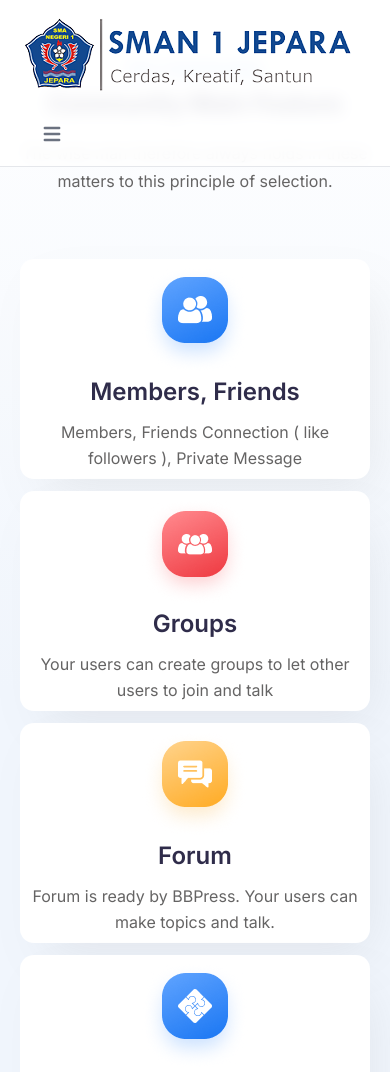
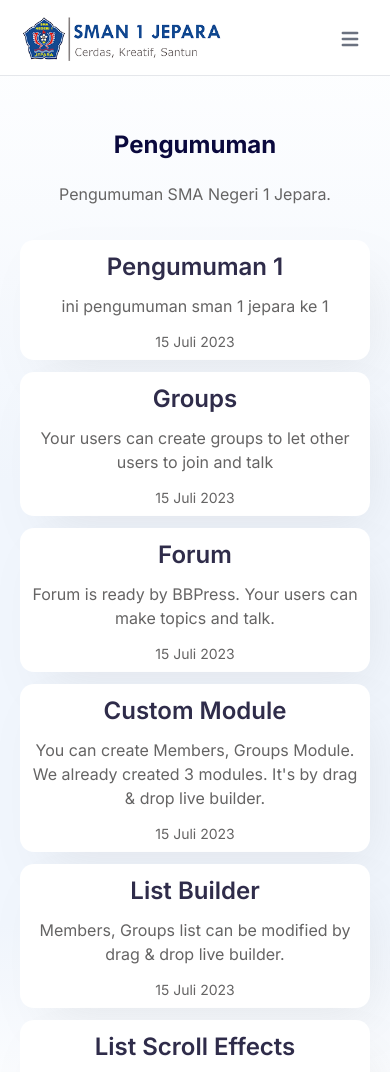
Before and after one commit to endjiansyah/smansara, a website: page index.html in a window 390 px wide. Shown: the top 1072 px of the page. Drawn offline with nearby package versions, Linux system fonts and the light colour scheme.

Commit message:
(~) ubah community menjadi pengumuman & atur responsive header & pengumuman

```diff
--- a/index.html
+++ b/index.html
@@ -4,7 +4,7 @@
     <meta charset="UTF-8">
     <meta http-equiv="X-UA-Compatible" content="IE=edge">
     <meta name="viewport" content="width=device-width, initial-scale=1.0">
-    <title>Basic Tailwind CSS</title>
+    <title>SMAN 1 Jepara</title>
 
     <!-- tailwind -->
     <script src="https://cdn.tailwindcss.com"></script>
@@ -39,8 +39,8 @@
                     <div class="menu-navigation">
                         <ul>
                             <li><a href="#!" class="active">Home</a></li>
+                            <li><a href="#!">Pengumuman</a></li>
                             <li><a href="#!">Berita</a></li>
-                            <li><a href="#!">Pengumuman</a></li>
                         </ul>
                     </div>
 
@@ -66,71 +66,82 @@
     <section id="community">
         <div class="container">
             <div class="title">
-                <h4>Our Community</h4>
-                <h2>Community Main Feature</h2>
+                <h2>Pengumuman</h2>
                 <p>
-                    The wise man therefore always holds in these matters to this principle of selection.
+                    Pengumuman SMA Negeri 1 Jepara.
                 </p>
             </div>
 
             <div class="card-box">
 
                 <div class="card">
-                    <img src="./assets/images/ico1.png" alt="icon" class="object-contain" class="object-contain">
                     <div class="text-card">
-                        <h1>Members, Friends</h1>
+                        <h1>Pengumuman 1</h1>
                         <p>
-                            Members, Friends Connection ( like followers ), Private Message
+                            ini pengumuman sman 1 jepara ke 1
+                        </p>
+                        <p class="date">
+                            15 Juli 2023
                         </p>
                     </div>
                 </div>
 
                 <div class="card">
-                    <img src="./assets/images/ico2.png" alt="icon" class="object-contain">
                     <div class="text-card">
                         <h1>Groups</h1>
                         <p>
                             Your users can create groups to let other users to join and talk
                         </p>
+                        <p class="date">
+                            15 Juli 2023
+                        </p>
                     </div>
                 </div>
 
                 <div class="card">
-                    <img src="./assets/images/ico3.png" alt="icon" class="object-contain">
                     <div class="text-card">
                         <h1>Forum</h1>
                         <p>
                             Forum is ready by BBPress. Your users can make topics and talk.
                         </p>
+                        <p class="date">
+                            15 Juli 2023
+                        </p>
                     </div>
                 </div>
 
                 <div class="card">
-                    <img src="./assets/images/ico4.png" alt="icon" class="object-contain">
                     <div class="text-card">
                         <h1>Custom Module</h1>
                         <p>
                             You can create Members, Groups Module. We already created 3 modules. It's by drag & drop live builder.
                         </p>
+                        <p class="date">
+                            15 Juli 2023
+                        </p>
                     </div>
                 </div>
 
                 <div class="card">
-                    <img src="./assets/images/ico5.png" alt="icon" class="object-contain">
                     <div class="text-card">
                         <h1>List Builder</h1>
                         <p>
                             Members, Groups list can be modified by drag & drop live builder.
                         </p>
+                        <p class="date">
+                            15 Juli 2023
+                        </p>
                     </div>
                 </div>
 
                 <div class="card">
-                    <img src="./assets/images/ico6.png" alt="icon" class="object-contain">
                     <div class="text-card">
                         <h1>List Scroll Effects</h1>
                         <p>
                             8 different scroll effects are ready. You can always change by your tastes.
+                        </p>
+                        <p class="date">
+                            15 Juli 2023
                         </p>
                     </div>
                 </div>
--- a/src/Input.css
+++ b/src/Input.css
@@ -77,6 +77,10 @@
         @apply px-5 flex justify-between flex-wrap lg:flex-nowrap items-center lg:gap-[70px] gap-5 pt-[15px] pb-[12px]
     }
 
+    #header .container img{
+        @apply h-12 lg:h-auto
+    }
+
     .hamburger{
         @apply inline-flex items-center p-2 ml-3 text-sm text-gray-500 rounded-lg lg:hidden hover:bg-gray-100 focus:outline-none focus:ring-2 focus:ring-gray-200 dark:text-gray-400 dark:hover:bg-gray-700 dark:focus:ring-gray-600
     }
@@ -146,7 +150,7 @@
 
     /* community */
     #community{
-       @apply bg-[linear-gradient(0deg,_rgba(241,_246,_253,_0)_1.63%,_#F1F6FD_20.5%,_#F1F6FD_58.57%,_#FFFFFF_100%)] pt-[60px] lg:pb-20 lg:mb-[46px]
+       @apply bg-[linear-gradient(0deg,_rgba(241,_246,_253,_0)_1.63%,_#F1F6FD_20.5%,_#F1F6FD_58.57%,_#FFFFFF_100%)] pt-[120px] lg:pb-20 lg:mb-[46px]
     }
 
     #community .title{
@@ -158,7 +162,7 @@
     }
 
     #community .title p{
-        @apply par-a mx-auto max-w-[421px] mb-16
+        @apply par-a mx-auto max-w-[421px] mb-8
     }
 
     #community .title h2{
@@ -170,7 +174,7 @@
     }
 
     #community .card{
-        @apply p-2 lg:p-7 flex bg-white md:w-[522px] h-auto rounded-[14px] shadow-[14px_22px_52px_-12px_rgba(127,_127,_127,_0.13)] items-start hover:drop-shadow-[0_4px_4px_rgba(0,0,0,0.25)] flex-wrap justify-center  md:justify-between md:flex-nowrap
+        @apply p-2 lg:py-7 lg:px-4 flex w-full bg-white md:w-[522px] h-auto rounded-[14px] shadow-[14px_22px_52px_-12px_rgba(127,_127,_127,_0.13)] items-start hover:drop-shadow-[0_4px_4px_rgba(0,0,0,0.25)] flex-wrap justify-center  md:justify-between md:flex-nowrap
     }
 
     #community .text-card{
@@ -183,7 +187,11 @@
     }
 
     #community .text-card p{
-        @apply par-b text-secondary
+        @apply text-secondary
+    }
+
+    #community .text-card .date{
+        @apply text-sm text-secondary
     }
 
     /* news */
```
Also changed, not shown: dist/output.css.
